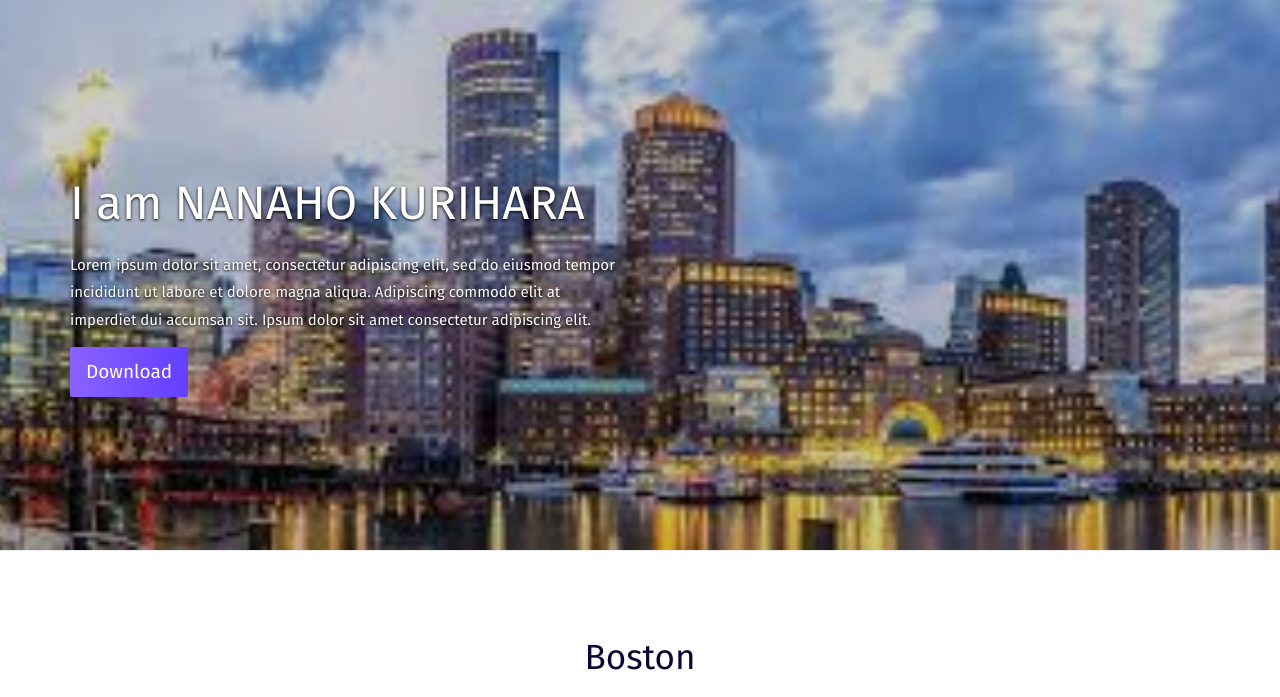
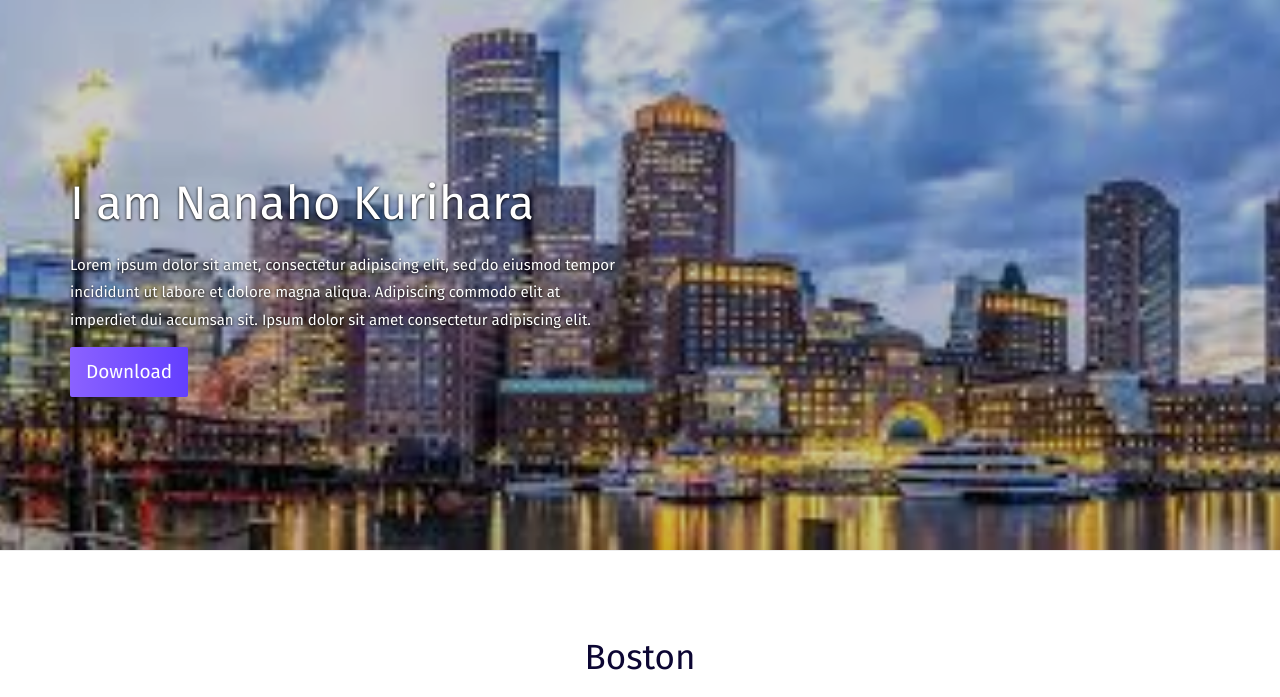
Before and after one commit to maronmaroncat/wed, a plain HTML site: page index.html in a window 1280 px wide. Shown: the part 83-780 px from the top of the page. Drawn offline with Linux system fonts and the light colour scheme; a web font is replaced by a local one.

Commit message:
Update index.html

```diff
--- a/index.html
+++ b/index.html
@@ -66,7 +66,7 @@
         <div class="row">
 
             <div class="col-md-6">
-                <h1>I am NANAHO KURIHARA</h1>
+                <h1>I am Nanaho Kurihara</h1>
                 <p>Lorem ipsum dolor sit amet, consectetur adipiscing elit, sed do eiusmod tempor incididunt ut labore
                     et dolore magna aliqua. Adipiscing commodo elit at imperdiet dui accumsan sit. Ipsum dolor sit
                     amet consectetur adipiscing elit. </p>
```
